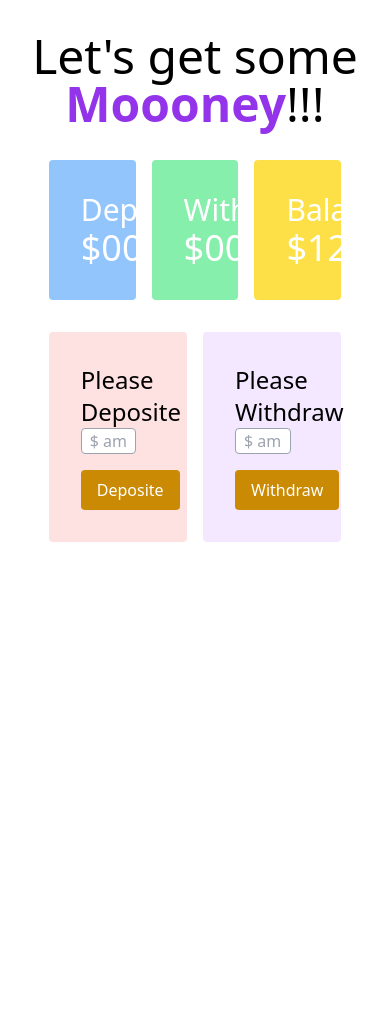
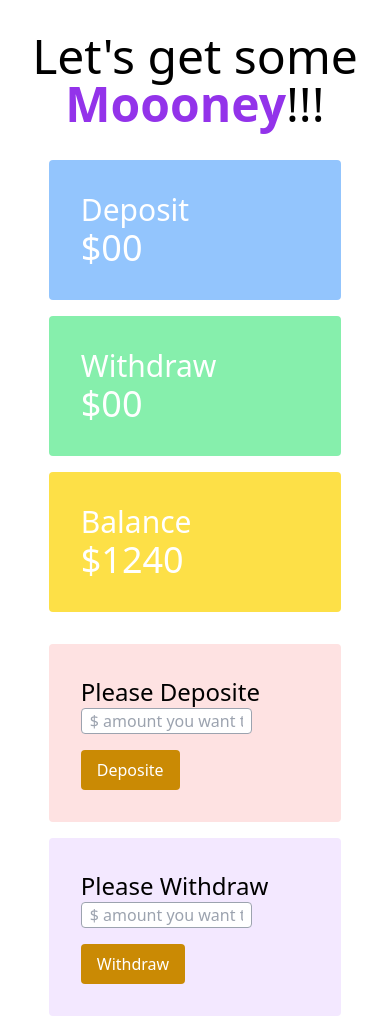
Before and after one commit to mdrafin008/baper-bank, a plain HTML site: page banking.html in a window 390 px wide. Before the commit the page ends 844 px from the top, so only its background shows below. Drawn offline with nearby package versions, Linux system fonts and the light colour scheme.

Commit message:
third-section

```diff
--- a/banking.html
+++ b/banking.html
@@ -13,8 +13,8 @@
              <span class="font-semibold text-purple-600">Moooney</span>!!!</h1>
     </header>
    <main class="w-3/4 mx-auto">
-    <section  class="mt-8">
-        <div class="grid grid-cols-3 gap-4  text-white">
+    <section  class="mt-8 ">
+        <div class="grid lg:grid-cols-3 md:grid-cols-4  gap-4  text-white">
             <div class="bg-blue-300 p-8 rounded"><h3 class="text-3xl">Deposit</h3>
                 <h4  class="text-4xl">$<span id="deposite-total">00</span></h4></div>
             <div class="bg-green-300 p-8 rounded"><h3 class="text-3xl">Withdraw</h3>
@@ -25,7 +25,7 @@
     </section>
          <!-- Deposite and Withdraw -->
          <section class="mt-8">
-             <div class="grid grid-cols-2 gap-4">
+             <div class="grid lg:grid-cols-2 md:grid-cols-1  gap-4">
                <div class="bg-red-100 p-8 rounded">
                  <h3  class="text-2xl">Please Deposite</h3>
                  <div>
```
